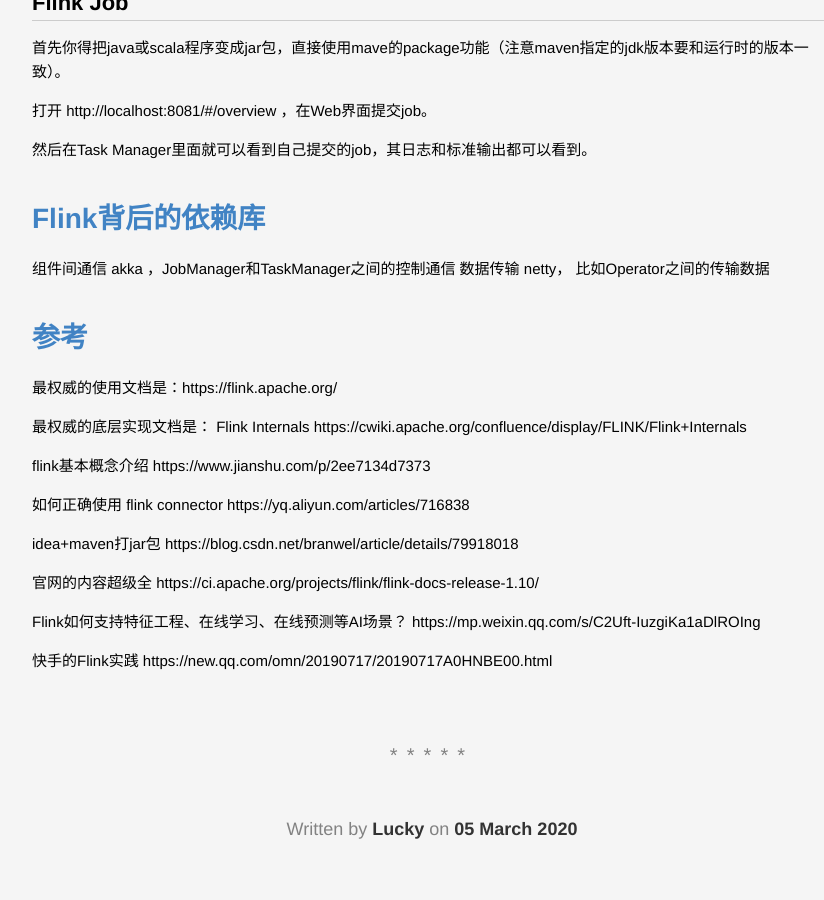
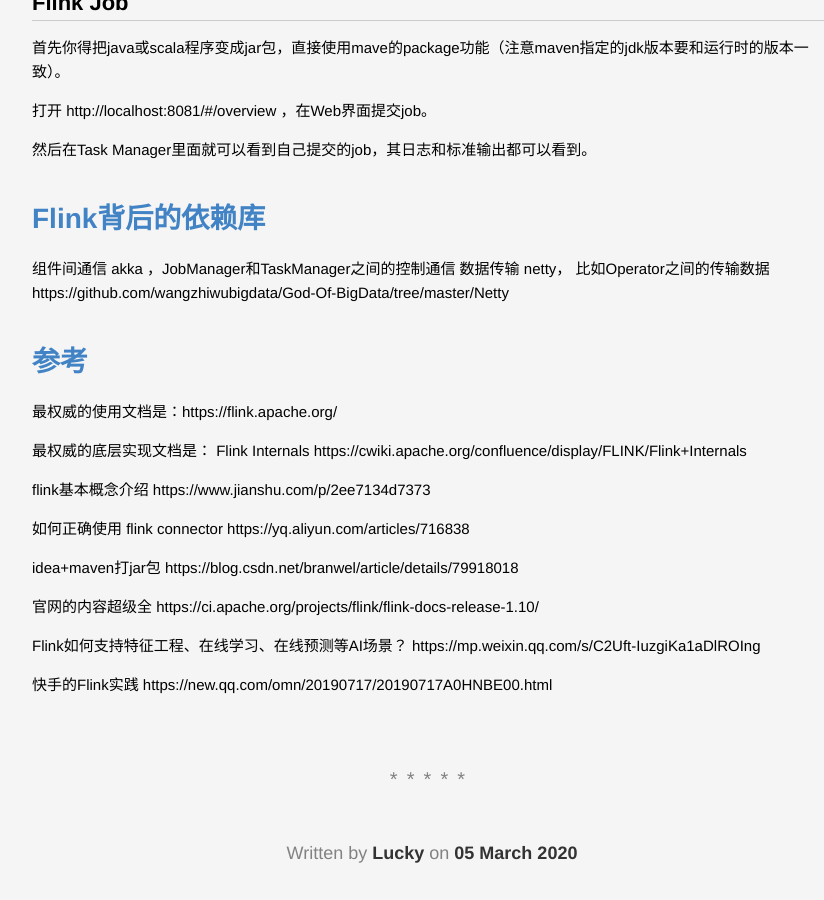
Before and after one commit to lucky521/blog, a Jekyll site: the page built from _posts/framework/2020-03-05-flink.markdown, in a window 1280 px wide and 900 px high, scrolled down 10907 px. Shown: the whole window, without its empty margins (208-1032 px from the left). Built offline with Jekyll 4.4.1, drawn with Linux system fonts in a browser that asks for light colours; some of the changed lines change nothing that is shown.

Commit message:
Update 2020-03-05-flink.markdown

```diff
--- a/_posts/framework/2020-03-05-flink.markdown
+++ b/_posts/framework/2020-03-05-flink.markdown
@@ -462,6 +462,7 @@
 
 组件间通信 akka ，JobManager和TaskManager之间的控制通信
 数据传输 netty， 比如Operator之间的传输数据
+https://github.com/wangzhiwubigdata/God-Of-BigData/tree/master/Netty
 
 
 # 参考
```
